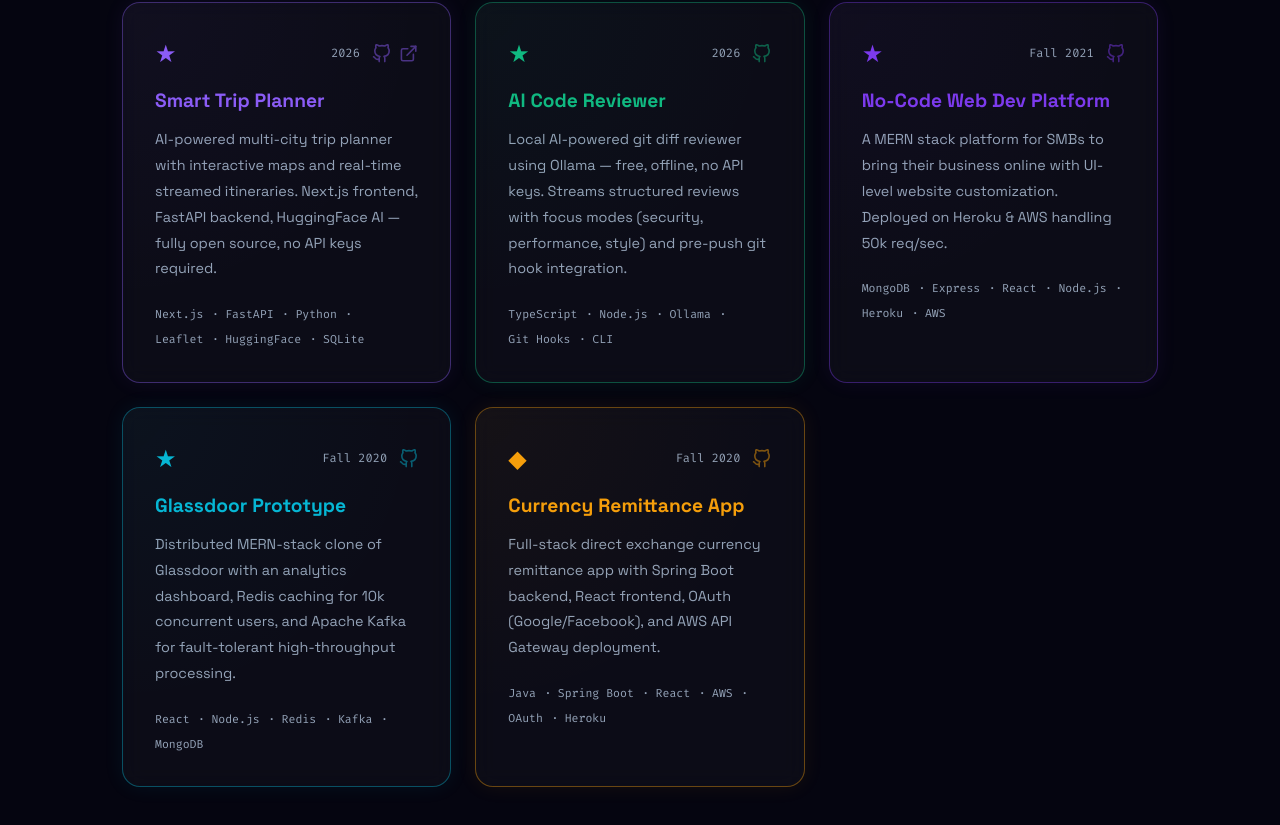
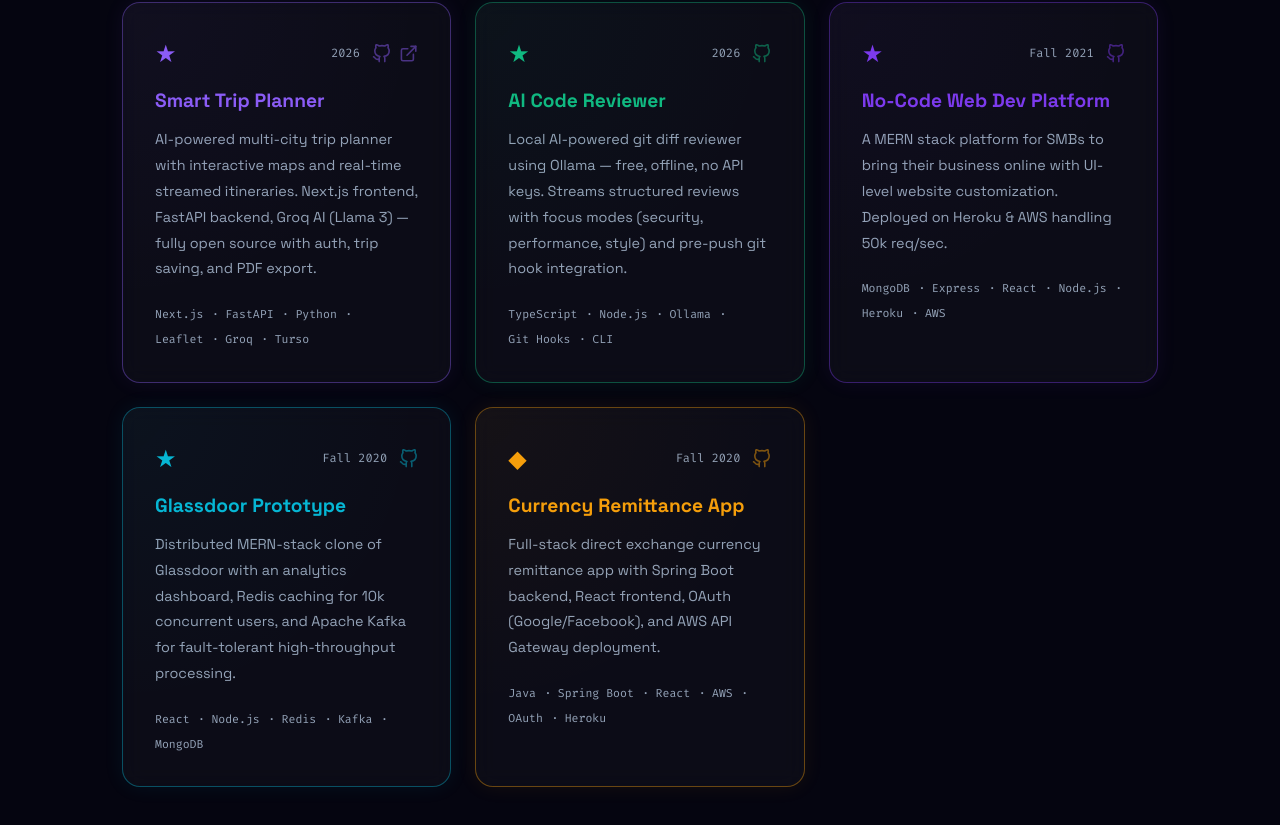
Before and after one commit to ApoorvMehrotra0706/Portfolio, a React (Vite) app: page / in a window 1280 px wide. Shown: the part 3777-4602 px from the top of the page. Built offline with nearby package versions, Linux system fonts and the light colour scheme.

Commit message:
fix: update smart-trip-planner tech stack — Groq + Turso, remove HuggingFace/SQLite

```diff
--- a/src/components/Projects.jsx
+++ b/src/components/Projects.jsx
@@ -7,8 +7,8 @@
   {
     title: 'Smart Trip Planner',
     period: '2026',
-    description: 'AI-powered multi-city trip planner with interactive maps and real-time streamed itineraries. Next.js frontend, FastAPI backend, HuggingFace AI — fully open source, no API keys required.',
-    tech: ['Next.js', 'FastAPI', 'Python', 'Leaflet', 'HuggingFace', 'SQLite'],
+    description: 'AI-powered multi-city trip planner with interactive maps and real-time streamed itineraries. Next.js frontend, FastAPI backend, Groq AI (Llama 3) — fully open source with auth, trip saving, and PDF export.',
+    tech: ['Next.js', 'FastAPI', 'Python', 'Leaflet', 'Groq', 'Turso'],
     color: '#8b5cf6',
     featured: true,
     github: 'https://github.com/ApoorvMehrotra0706/smart-trip-planner',
```
